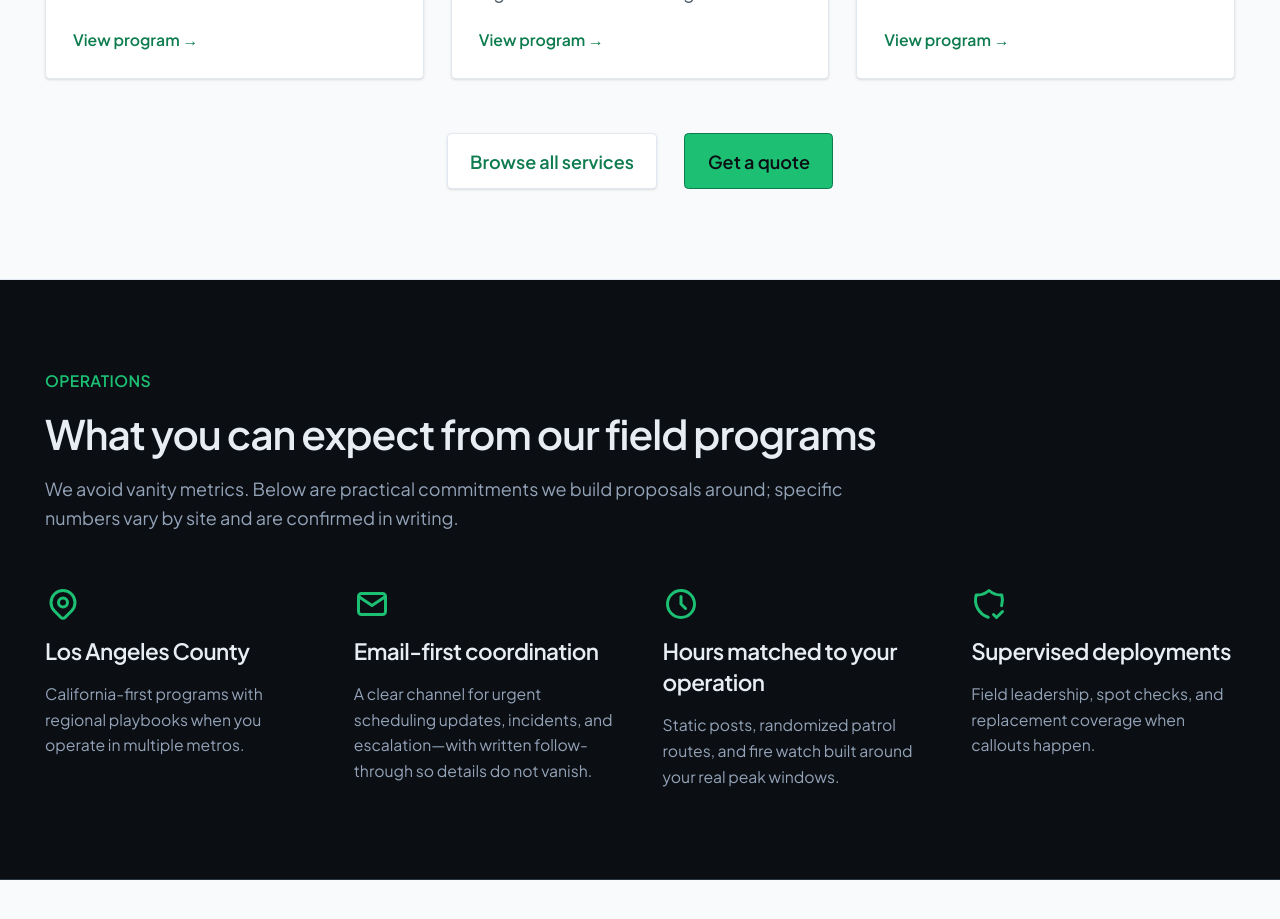
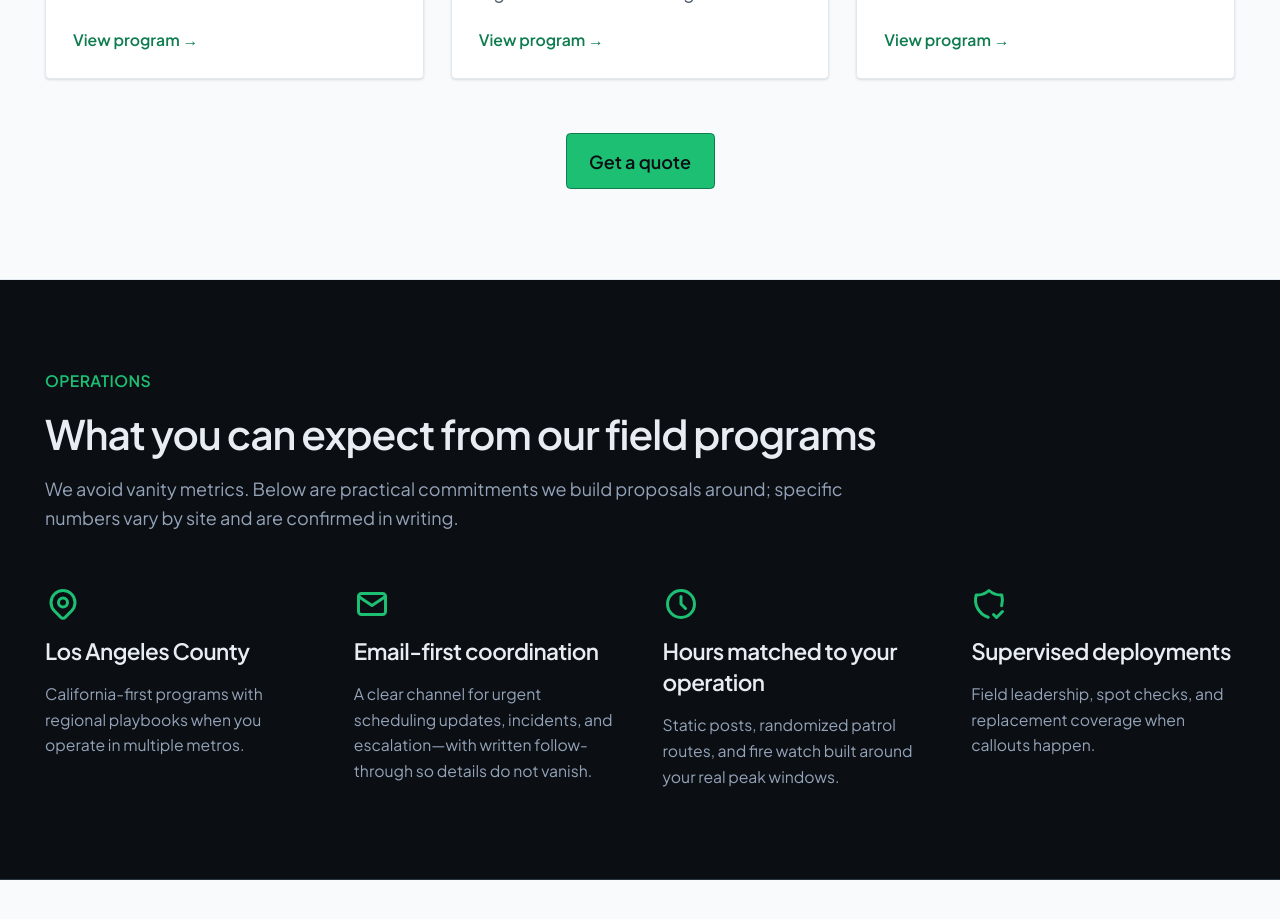
Before and after one commit to leadmakerAgency/trivion-protection, a Next.js app: page / in a window 1280 px wide. Shown: the part 3540-4459 px from the top of the page. Built offline with nearby package versions, Linux system fonts and the light colour scheme; no server answers.

Commit message:
message343df34f34f

```diff
--- a/src/app/page.tsx
+++ b/src/app/page.tsx
@@ -222,10 +222,7 @@ export default function HomePage() {
             );
           })}
         </ul>
-        <div className="mt-12 flex flex-col items-center justify-center gap-4 sm:flex-row sm:gap-6">
-          <Button href="/services" surface="light" variant="secondary">
-            Browse all services
-          </Button>
+        <div className="mt-12 flex justify-center">
           <Button href="/contact" surface="light" variant="primary">
             Get a quote
           </Button>
```
